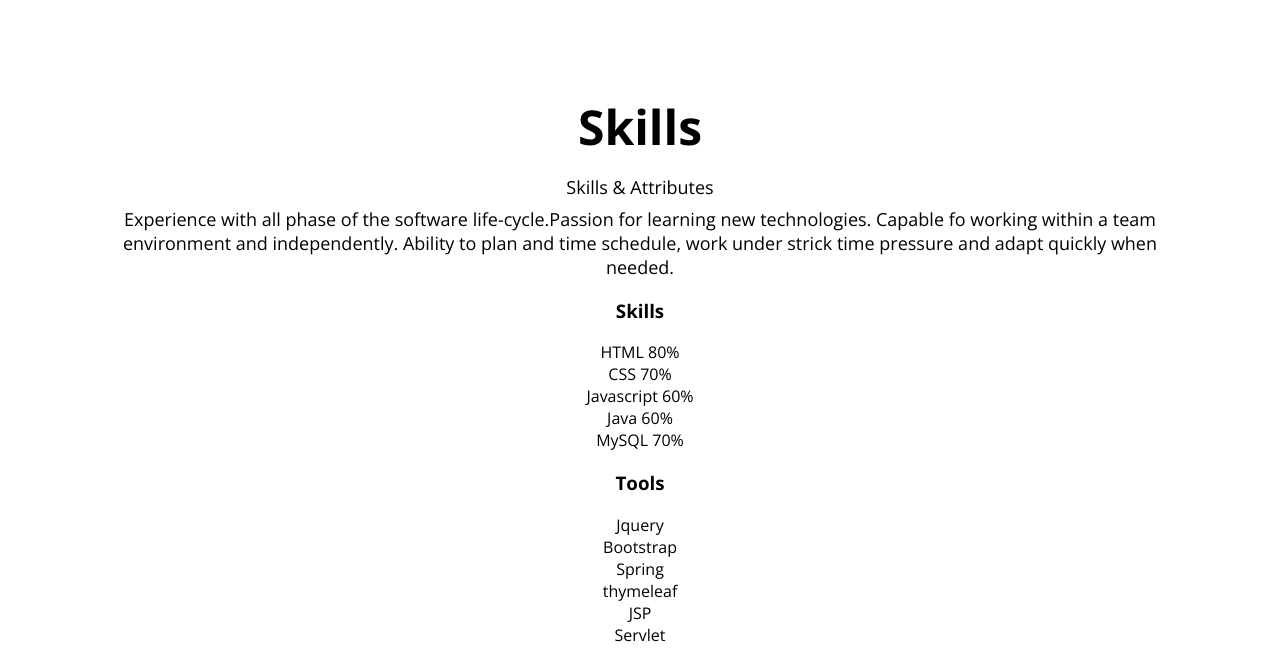
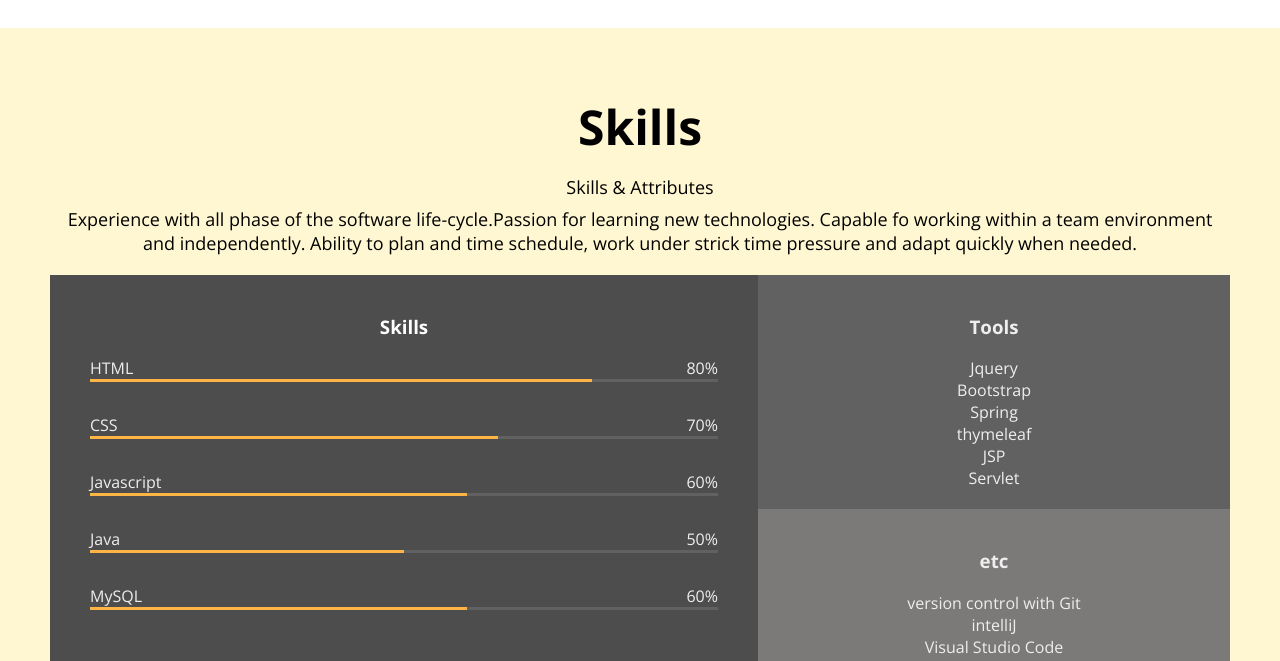
Before and after one commit to mmcgonigal/self_portfolio, a plain HTML site: page index.html in a window 1280 px wide. Shown: the part 1499-2160 px from the top of the page. Drawn offline with nearby package versions, Linux system fonts and the light colour scheme.

Commit message:
skills css

```diff
--- a/index.html
+++ b/index.html
@@ -45,7 +45,7 @@
 </section>
 
 <!--about-->
-<section id="about" class="section">
+<section id="about" class="section section_container">
     <h1>About Me</h1>
     <p>I am a passionate full stack web developer with diverse experience in customer service and communication that improves my ability to design and develop specific program requirements effectively. I am eager to expand my knowledge of full stack and apply that knowledge in a dynamic work environment. My detail-driven and persistent nature drives me to produce high quality results in every aspect of my work.</p>
     <div class="about_majors">
@@ -76,9 +76,9 @@
         </div>
     </div>
 </section>
-
 <!--skills-->
 <section id="skill" class="section">
+    <div class="section_container">
         <h1>Skills</h1>
         <h2>Skills & Attributes</h2>
         <p>Experience with all phase of the software life-cycle.Passion for learning new
@@ -93,7 +93,7 @@
                         <span>80%</span>
                     </div>
                     <div class="skill_bar">
-                    <div class="skill_value"></div>
+                        <div class="skill_value" style="width: 80%"></div>
                     </div>
                 </div>
                 <div class="skill">
@@ -102,7 +102,7 @@
                         <span>70%</span>
                     </div>
                     <div class="skill_bar">
-                    <div class="skill_value"></div>
+                        <div class="skill_value" style="width:65%"></div>
                     </div>
                 </div>
                 <div class="skill">
@@ -111,25 +111,25 @@
                         <span>60%</span>
                     </div>
                     <div class="skill_bar">
-                    <div class="skill_value"></div>
+                        <div class="skill_value" style="width:60%"></div>
                     </div>
                 </div>
                 <div class="skill">
                     <div class="skill_description">
                         <span>Java</span>
-                    <span>60%</span>
+                        <span>50%</span>
                     </div>
                     <div class="skill_bar">
-                    <div class="skill_value"></div>
+                        <div class="skill_value" style="width:50%"></div>
                     </div>
                 </div>
                 <div class="skill">
                     <div class="skill_description">
                         <span>MySQL</span>
-                    <span>70%</span>
+                        <span>60%</span>
                     </div>
                     <div class="skill_bar">
-                    <div class="skill_value"></div>
+                        <div class="skill_value" style="width:60%"></div>
                     </div>
                 </div>
             </div>
@@ -154,6 +154,7 @@
                         <li><span>Pair Programming</span></li>
                         <li><span>Test Driven Development</span></li>
                     </ul>
+                </div>
             </div>
         </div>
     </div>
--- a/style.css
+++ b/style.css
@@ -155,6 +155,10 @@ p{
 .section{
     padding:50px;
     text-align: center;
+    margin:auto;
+}
+
+.section_container{
     max-width: 1200px;
     margin:auto;
 }
@@ -215,3 +219,59 @@ p{
 .job_period{
     font-size:var(--font-micro);
 }
+
+
+/*skill*/
+#skill{
+    background-color:var(--color-yellow);
+}
+
+.skillset{
+    display:flex;
+    background-color:var(--color-light-grey);
+    color:var(--color-light-white);
+    margin:20px 0;
+}
+
+.skillset_title{
+    color:var(--color-white);
+}
+
+.skillset_left{
+    flex-basis:60%;
+    background-color:var(--color-dark-grey);
+    padding: 20px 40px;
+}
+
+.skill{
+    margin-bottom: 32px;
+}
+
+.skill_description{
+    display:flex;
+    justify-content: space-between;
+}
+
+.skill_bar{
+    width:100%;
+    height: 3px;
+    background-color: var(--color-grey);
+}
+
+.skill_value{
+    width:70%;
+    height: 3px;
+    background-color:var(--color-orange);
+}
+
+.skillset_right{
+    flex-basis: 40%;
+}
+
+.tools {
+    background-color: var(--color-grey);
+}
+
+.tools, .etc{
+    padding:20px;
+}
```
Lines whose indentation alone changed are shown as unchanged.
